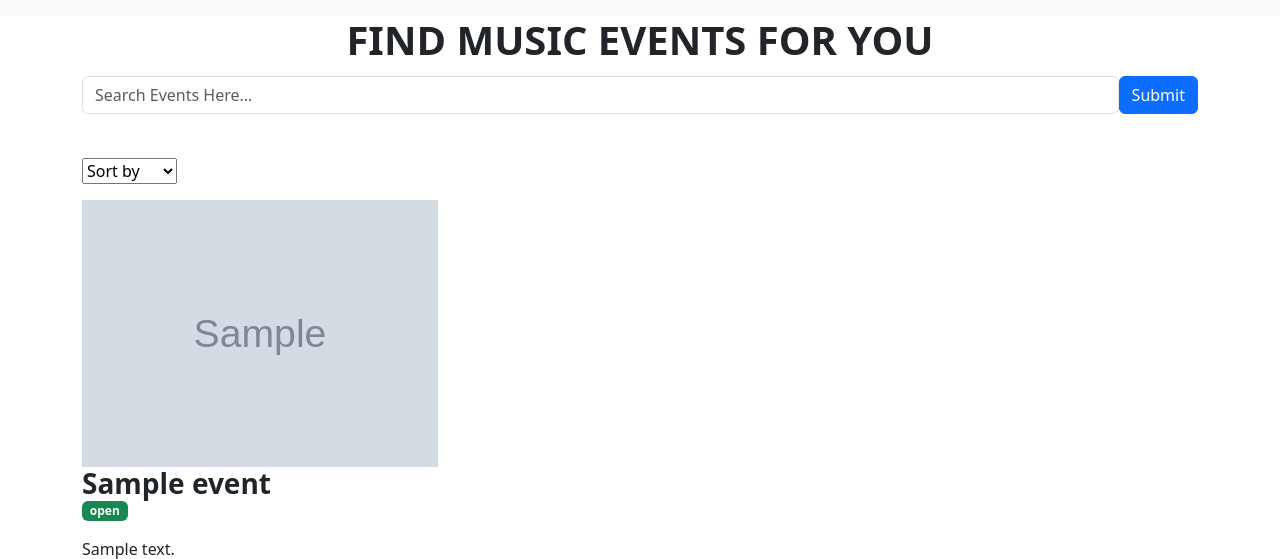
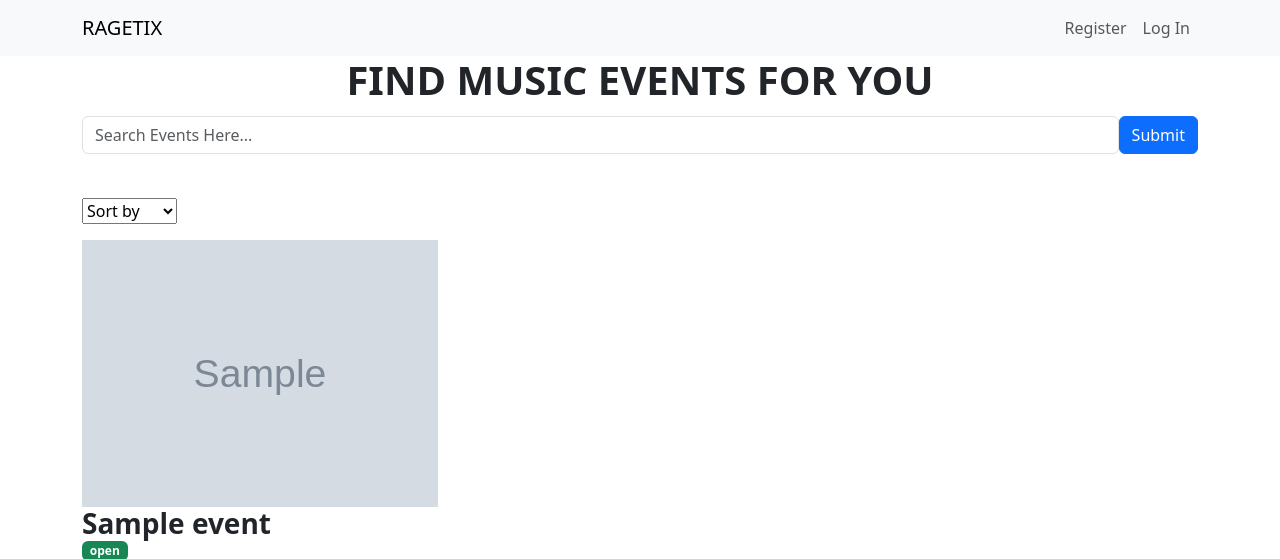
Before and after one commit to moontail7/task3, a Flask app: template website/templates/index.html in a window 1280 px wide. Shown: the top 559 px of the page. Run offline with Flask 3, Linux system fonts and the light colour scheme; the template is opened without the code that fills it: most values are stand-ins (such as "Sample title", 1, 10 or a date in 2020); grey boxes marked "Sample" are stand-in pictures; parts of the project's set-up code (start-up, migrations or seed data) failed here and were passed over; some libraries are stand-ins or nearby versions.

Commit message:
navvbar base

```diff
--- a/website/templates/base.html
+++ b/website/templates/base.html
@@ -15,7 +15,32 @@
         <!-- Navbar -->
         <nav class="navbar navbar-expand-lg navbar-light bg-light">
             <div class="container">
-        </nav>
+
+               <!-- Your Travel App Name or Logo -->
+               <a href="/" class="navbar-brand">RAGETIX</a>
+               <button class="navbar-toggler" type="button" data-bs-toggle="collapse"
+                  data-bs-target="#navbarSupportedContent" aria-controls="navbarSupportedContent" aria-expanded="false"
+                  aria-label="Toggle navigation">
+                  <span class="navbar-toggler-icon"></span>
+               </button>
+
+               <!-- Navbar -->
+               <div class="collapse navbar-collapse justify-content-end" id="navbarSupportedContent">
+                  <div class="navbar-nav ml-auto">
+
+                     <!-- Register/Login/Logout and welcome -->
+                     {% if current_user.is_authenticated %}
+                        <a class="nav-item nav-link disabled text-muted" href="#">Welcome {{current_user.name}}</a>
+                        <a class="nav-item nav-link" href="{{ url_for('auth.logout') }}">Log Out</a>
+                     {% else %}
+                        <a class="nav-item nav-link" href="{{ url_for('auth.register') }}">Register</a>
+                        <a class="nav-item nav-link" href="{{ url_for('auth.login') }}">Log In</a>
+                     {% endif %}
+                  </div>
+               </div>
+            </div>
+         </nav>
+
         <!-- Code for using Flask flash -->
         <div class="container-fluid">
             {% with messages = get_flashed_messages() %}
```
